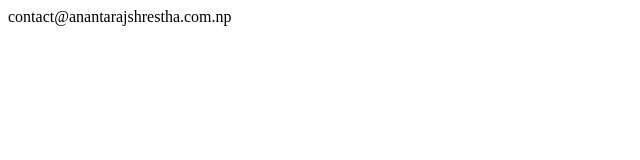
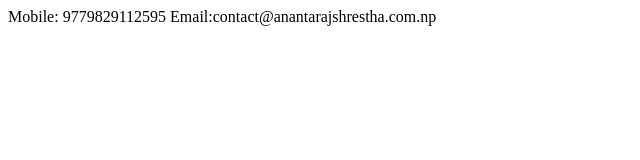
Before and after one commit to ananta-raj-shrestha/git-githubwitherars, a plain HTML site: page contact.html in a window 1280 px wide. Shown: the whole page, without its empty margins (0-640 px from the left). Drawn offline with Linux system fonts and the light colour scheme.

Commit message:
Update contact.html

```diff
--- a/contact.html
+++ b/contact.html
@@ -7,6 +7,7 @@
     <title>Document</title>
 </head>
 <body>
-    contact@anantarajshrestha.com.np
+    Mobile: 9779829112595
+    Email:contact@anantarajshrestha.com.np
 </body>
 </html>
```
